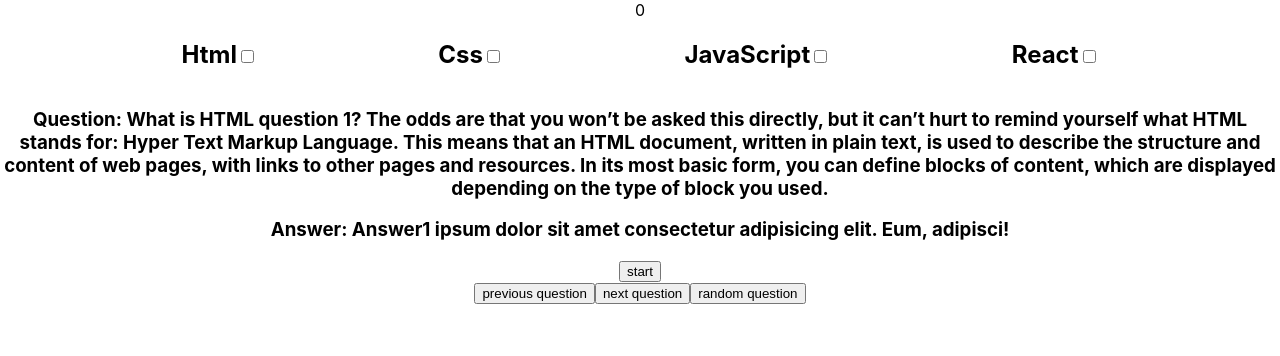
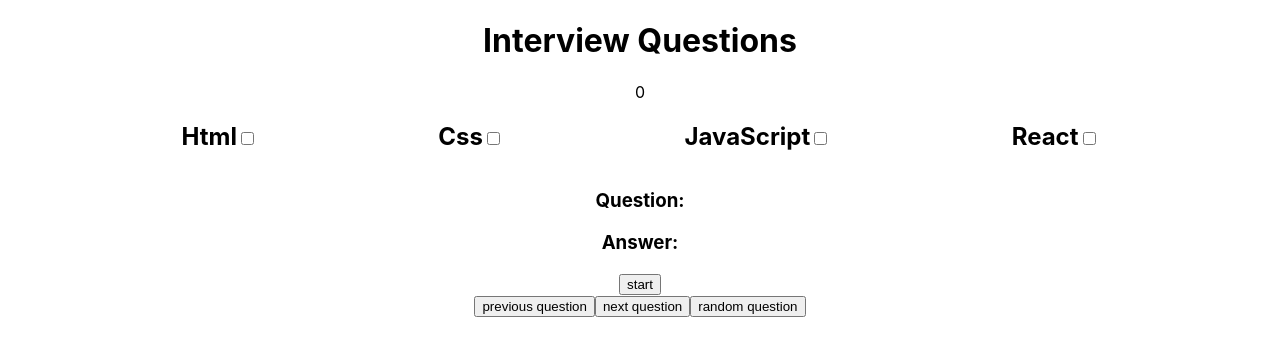
Before and after one commit to Miselrkba/interview-questions, a React (Create React App) app: page / in a window 1280 px wide. Shown: the top 356 px of the page. Built offline with nearby package versions, Linux system fonts and the light colour scheme.

Commit message:
fixed functionality

```diff
--- a/src/App.js
+++ b/src/App.js
@@ -4,8 +4,6 @@
 import "./App.css";
 import { Questionaire } from "./components/Questionaire";
 import { Buttons } from "./components/Buttons";
-
-// const questions = data.map((item) => item.question);
 
 class App extends React.Component {
   state = {
@@ -59,8 +57,37 @@
     const questions = data.map((item) => item.question);
     const answers = data.map((item) => item.answer);
 
+    const getHtml = data.filter((x) => x.language === "Html");
+    const getCss = data.filter((x) => x.language === "Css");
+    const getJs = data.filter((x) => x.language === "JavaScript");
+    const getReact = data.filter((x) => x.language === "React");
+
+    const oneHtmlQuestion = getHtml.map((item) => item.question);
+    const oneCssQuestion = getCss.map((item) => item.question);
+    const oneJsQuestion = getJs.map((item) => item.question);
+    const oneReactQuestion = getReact.map((item) => item.question);
+
+    let result = [];
+
+    if (this.state.html) {
+      result.push(...oneHtmlQuestion);
+    }
+    if (this.state.css) {
+      result.push(...oneCssQuestion);
+    }
+    if (this.state.javascript) {
+      result.push(...oneJsQuestion);
+    }
+    if (this.state.react) {
+      // const htmlCss = oneHtmlQuestion.concat(oneCssQuestion);
+      result.push(...oneReactQuestion);
+    }
+
+    console.log(result);
+
     return (
       <div className="App">
+        <h1>Interview Questions</h1>
         {this.state.count}
         <Questionaire
           question={questions[this.state.count]}
@@ -76,6 +103,8 @@
           data={data}
           count={this.state.count}
         />
+        <h3>Question: {result[this.state.count]}</h3>
+        <h3>Answer: </h3>
         <Buttons
           getQuestion={this.getQuestion}
           prevQuestion={this.prevQuestion}
--- a/src/components/Questionaire.js
+++ b/src/components/Questionaire.js
@@ -37,6 +37,8 @@
   const oneJsQuestion = getJs.map((item) => item.question);
   const oneReactQuestion = getReact.map((item) => item.question);
 
+  const htmlCss = oneHtmlQuestion.concat(oneCssQuestion);
+
   // if Html is checked i want to have and array that displays only html questions
 
   return (
@@ -64,7 +66,7 @@
         </h1>
       </nav>
       <div>
-        <h3>
+        {/* <h3>
           Question:{" "}
           {html
             ? oneHtmlQuestion[count]
@@ -75,9 +77,10 @@
             : react
             ? oneReactQuestion[count]
             : question}
-        </h3>
-
-        <h3>Answer: {answer} </h3>
+        </h3> */}
+{/*
+        <h3>Question: {question}</h3>
+        <h3>Answer: {answer} </h3> */}
       </div>
     </>
   );
```
Also changed, not shown: 1 other file (tests, documents, lock files or other folders).
